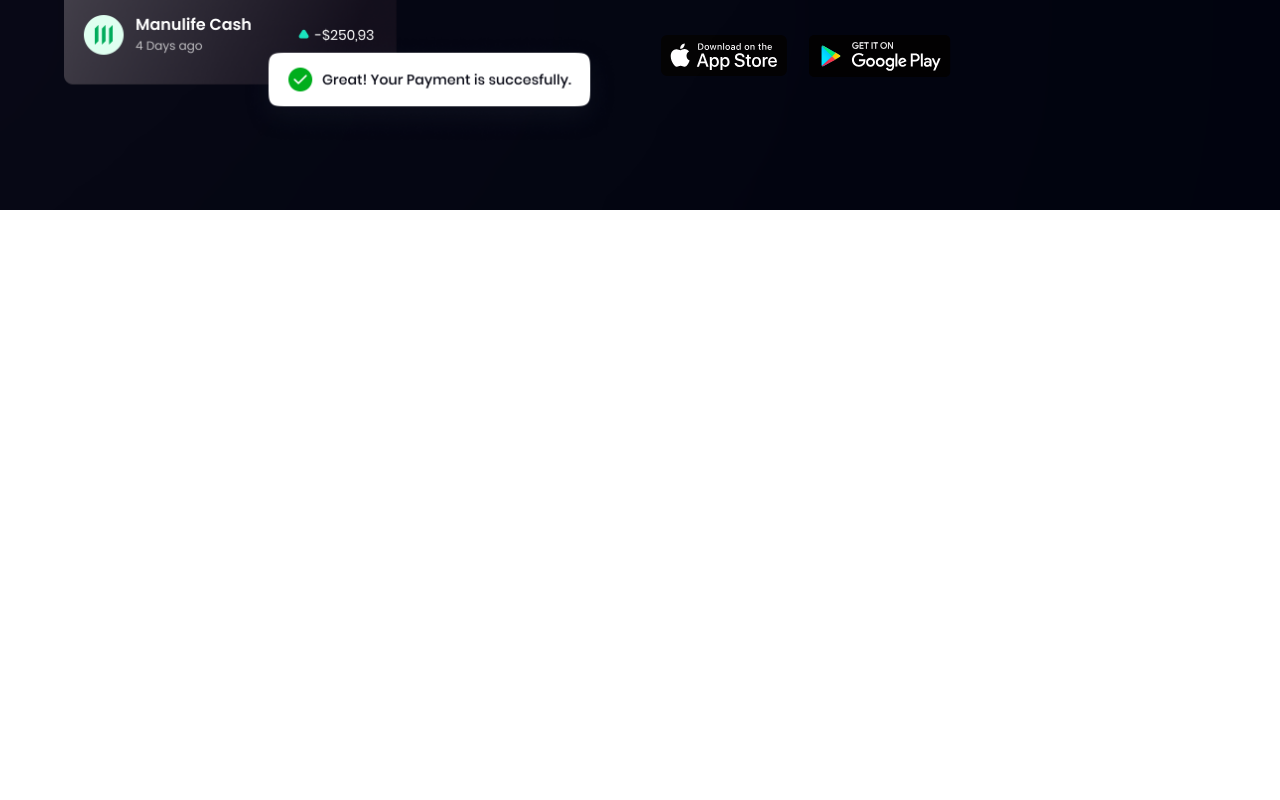
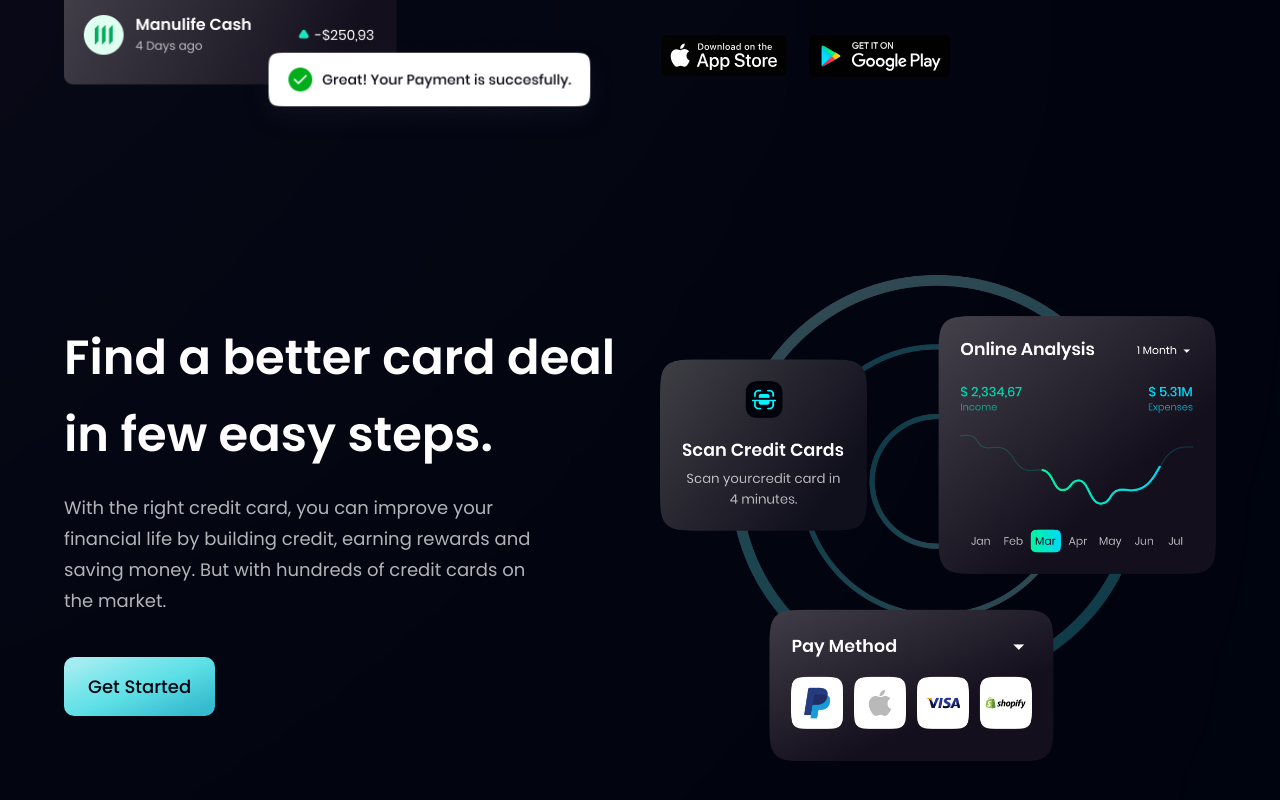
Before and after one commit to jenil-patel97/Bank-web, a React (Vite) app in the folder my-bank-app/: page / in a window 1280 px wide. Shown: the part 1979-2779 px from the top of the page. Before the commit the page ends 2189 px from the top, so only its background shows below. Built offline with nearby package versions, Linux system fonts and the light colour scheme.

Commit message:
feat: CardDeal component

```diff
--- a/my-bank-app/src/App.jsx
+++ b/my-bank-app/src/App.jsx
@@ -33,8 +33,8 @@ const App = () => {
           <Stats />
           <Business />
           <Billing />
-          {/* <CardDeal />
-          <Testimonials />
+          <CardDeal />
+          {/* <Testimonials />
           <Clients />
           <CTA />
           <Footer /> */}
--- a/my-bank-app/src/components/CardDeal.jsx
+++ b/my-bank-app/src/components/CardDeal.jsx
@@ -1,9 +1,28 @@
-import React from 'react'
+import card from "../assets/card.png";
+import styles from "../style";
+import { layout } from '../style';
+import Button from "./Button";
 
-const CardDeal = () => {
-  return (
-    <div>CardDeal</div>
-  )
-}
+const CardDeal = () => (
+  <section className={layout.section}>
+    <div className={layout.sectionInfo}>
+      <h2 className={styles.heading2}>
+        Find a better card deal <br className="sm:block hidden" /> in few easy
+        steps.
+      </h2>
+      <p className={`${styles.paragraph} max-w-[470px] mt-5`}>
+        With the right credit card, you can improve your financial life by
+        building credit, earning rewards and saving money. But with hundreds
+        of credit cards on the market.
+      </p>
 
-export default CardDeal
+      <Button styles={`mt-10`} />
+    </div>
+
+    <div className={layout.sectionImg}>
+      <img src={card} alt="card" className="w-[100%] h-[100%]" />
+    </div>
+  </section>
+);
+
+export default CardDeal;
```
